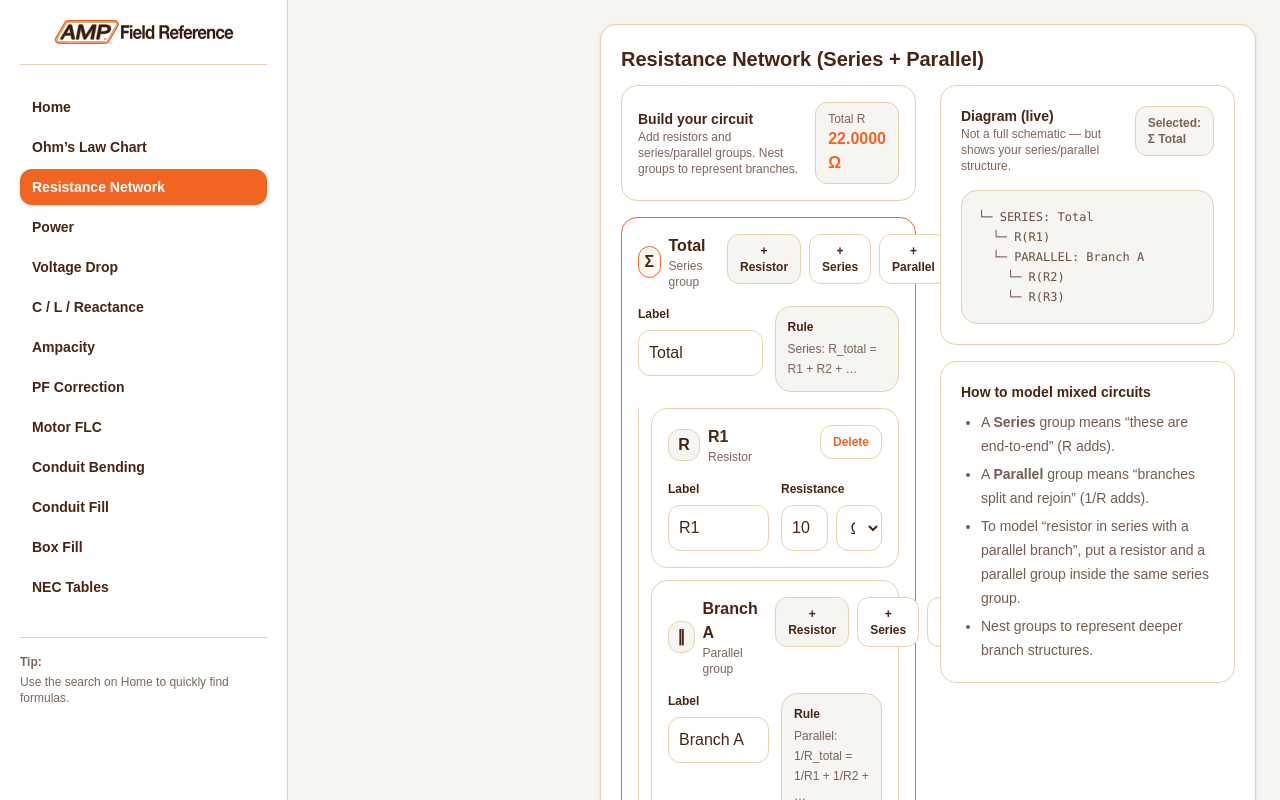
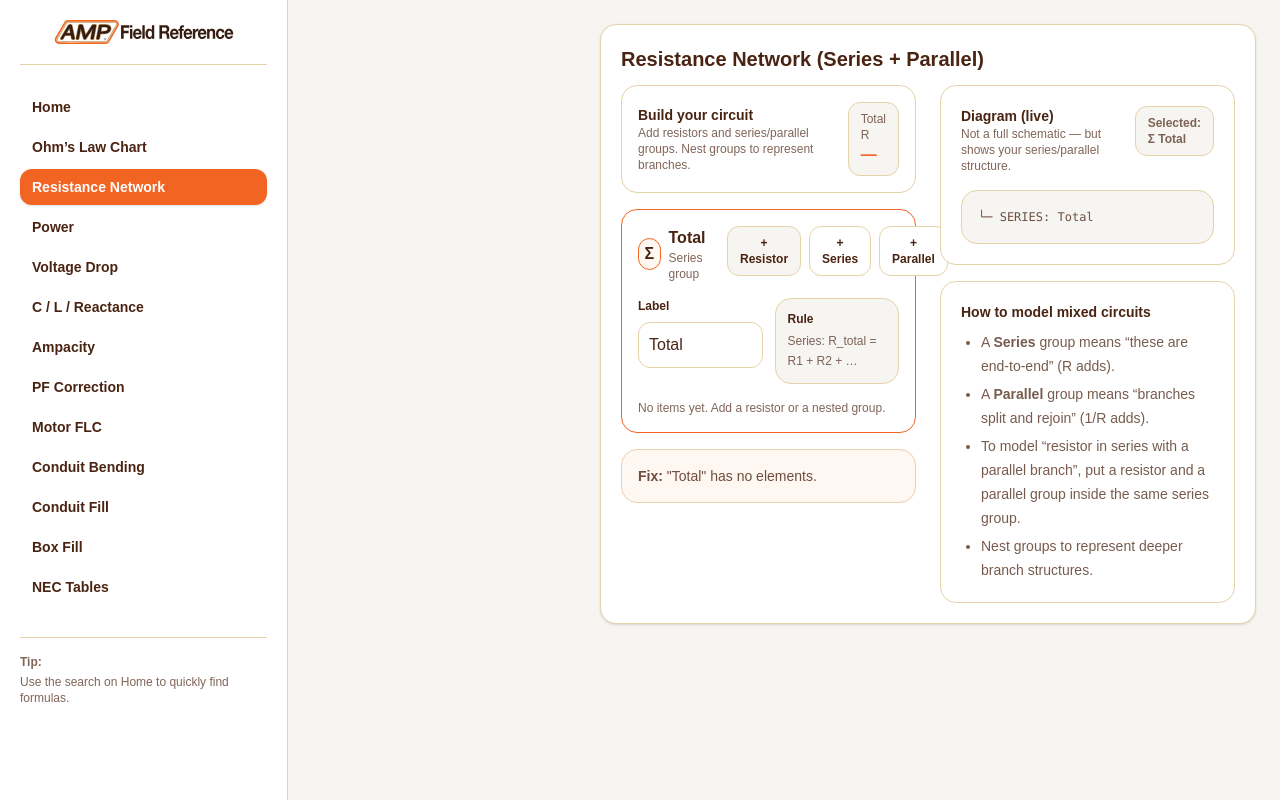
Before and after one commit to laidlawws/amp-field-guide, a Next.js app: page /calculators/resistance-network in a window 1280 px wide. Shown: the top 800 px of the page. Built offline with nearby package versions, Linux system fonts and the light colour scheme.

Commit message:
Resitor Network

```diff
--- a/app/calculators/resistance-network/page.tsx
+++ b/app/calculators/resistance-network/page.tsx
@@ -142,18 +142,7 @@ export default function ResistanceNetwork() {
     id: "root",
     type: "series",
     label: "Total",
-    children: [
-      { id: uid(), type: "resistor", label: "R1", value: "10", unit: "Ω" },
-      {
-        id: uid(),
-        type: "parallel",
-        label: "Branch A",
-        children: [
-          { id: uid(), type: "resistor", label: "R2", value: "20", unit: "Ω" },
-          { id: uid(), type: "resistor", label: "R3", value: "30", unit: "Ω" },
-        ],
-      },
-    ],
+    children: [],
   });
 
   const [selectedId, setSelectedId] = useState<string>("root");
```
